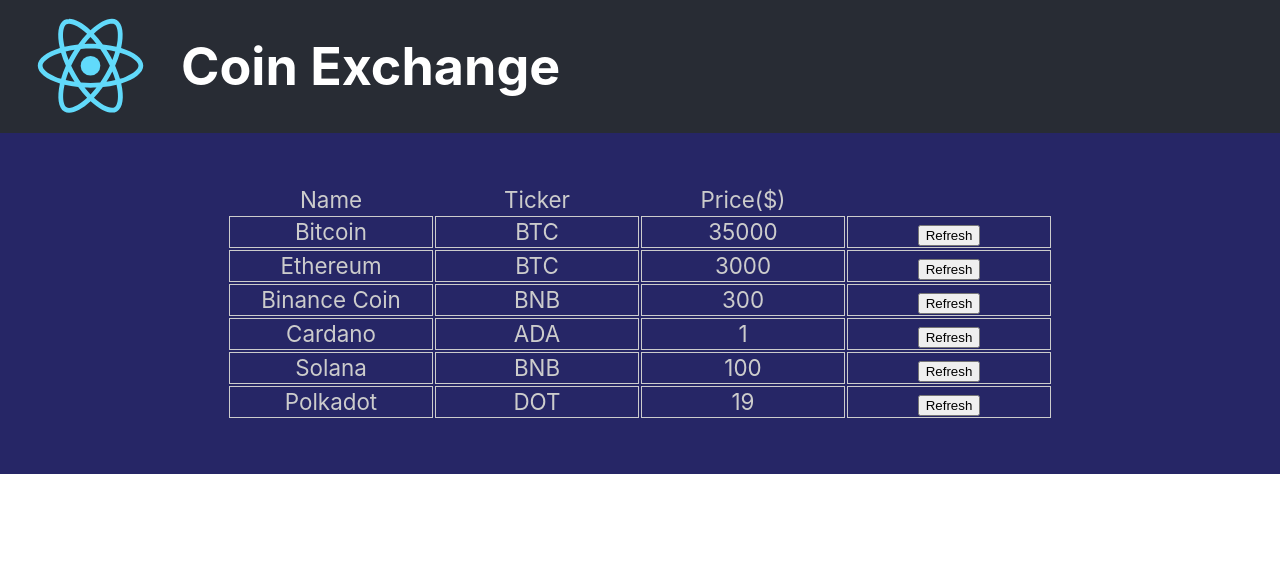
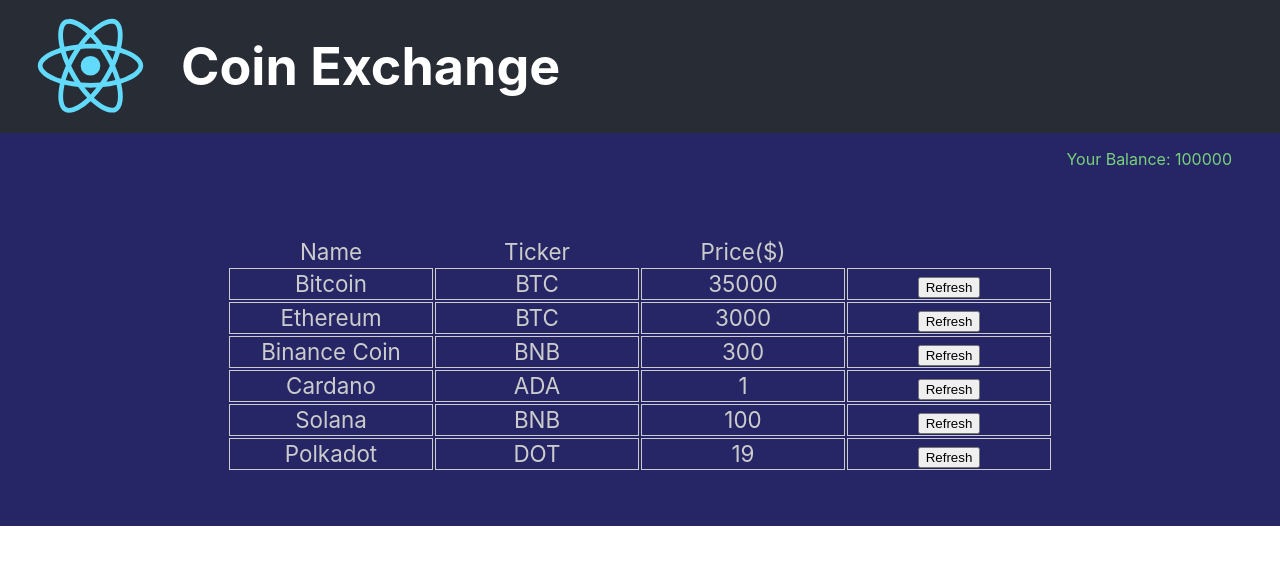
Before and after one commit to alpdevcode/react-coin-exchange, a React (Create React App) app in the folder coin-exchange/: page / in a window 1280 px wide. Shown: the top 564 px of the page. Built offline with nearby package versions, Linux system fonts and the light colour scheme.

Commit message:
Add account balance and introduce styled components
Add dummy user account balance and introduce styled components to the application

```diff
--- a/coin-exchange/package.json
+++ b/coin-exchange/package.json
@@ -9,6 +9,7 @@
     "react": "^17.0.2",
     "react-dom": "^17.0.2",
     "react-scripts": "5.0.0",
+    "styled-components": "^5.3.3",
     "web-vitals": "^2.1.4"
   },
   "scripts": {
--- a/coin-exchange/src/App.js
+++ b/coin-exchange/src/App.js
@@ -1,6 +1,7 @@
 import './App.css';
 import logo from './logo.svg';
 import Coin from './components/Coin/Coin';
+import AccountBalance from './components/AccountBalance/AccountBalance';
 
 function App() {
   return (
@@ -11,6 +12,7 @@ function App() {
           Coin Exchange
         </h1>
       </header>
+      <AccountBalance amount={100000} />
       <table className="table-coin">
         <thead>
           <tr>
--- /dev/null
+++ b/coin-exchange/src/components/AccountBalance/AccountBalance.jsx
@@ -0,0 +1,22 @@
+import React, { Component } from 'react';
+import PropTypes from 'prop-types';
+import styled from 'styled-components';
+
+const Section = styled.section`
+  color: rgb(121, 209, 121);
+  text-align: right;
+  padding: 1rem 3rem 1rem 0rem;
+`;
+
+export default class AccountBalance extends Component {
+  render() {
+    return (<Section>
+              Your Balance: {this.props.amount}
+            </Section>
+    );
+  }
+}
+
+AccountBalance.propTypes = {
+  amount: PropTypes.number.isRequired
+}
--- a/coin-exchange/src/components/Coin/Coin.jsx
+++ b/coin-exchange/src/components/Coin/Coin.jsx
@@ -1,6 +1,11 @@
 import React, { Component } from 'react';
-import './Coin.css';
 import PropTypes from 'prop-types';
+import styled from 'styled-components';
+
+const TableDetailCoin = styled.td`
+  border: 1px solid #cccccc;
+  width: 25vh;
+`;
 
 export default class Coin extends Component {
 
@@ -28,15 +33,15 @@ export default class Coin extends Component {
 
   render() {
     return (
-        <tr className="row-coin">
-            <td>{this.props.name}</td>
-            <td>{this.props.ticker}</td>
-            <td>{this.state.price}</td>
-            <td>
+        <tr>
+            <TableDetailCoin>{this.props.name}</TableDetailCoin>
+            <TableDetailCoin>{this.props.ticker}</TableDetailCoin>
+            <TableDetailCoin>{this.state.price}</TableDetailCoin>
+            <TableDetailCoin>
               <form action="#" method="post">
                 <button onClick={this.handleClick}>Refresh</button>
               </form>
-            </td>
+            </TableDetailCoin>
        </tr>
     );
   }
```
Also changed, not shown: 1 other file (tests, documents, lock files or other folders).
